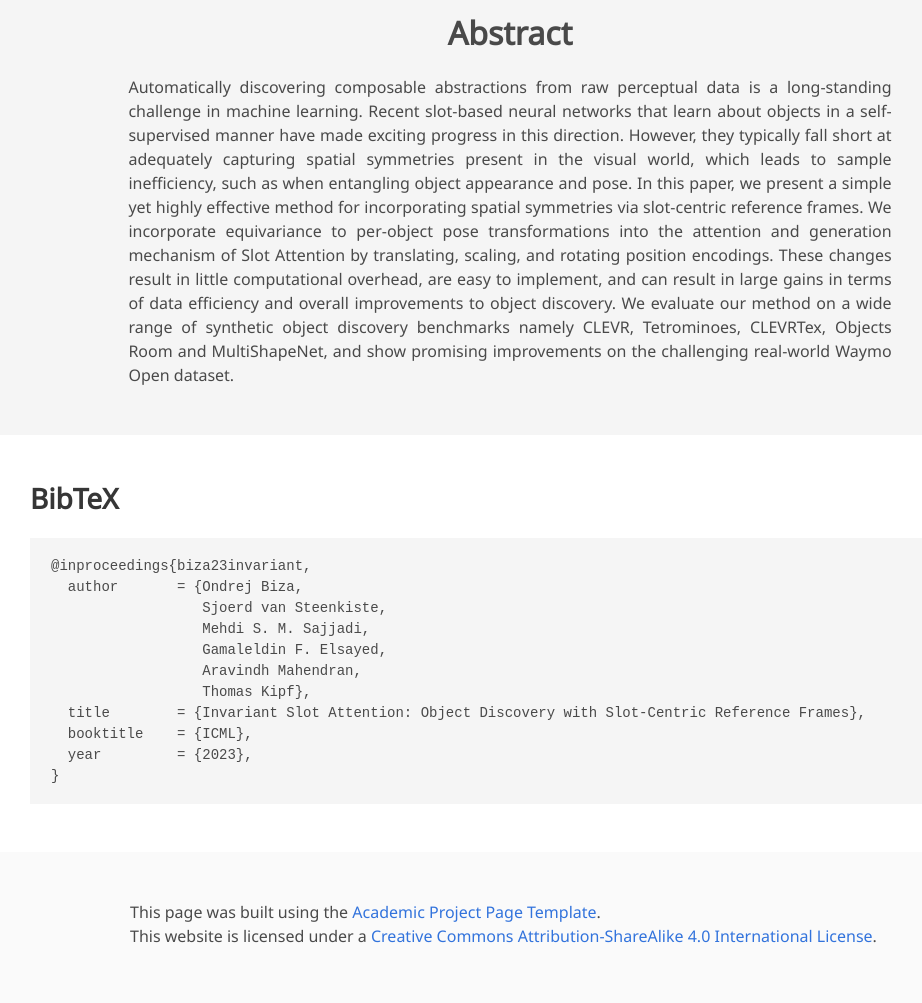
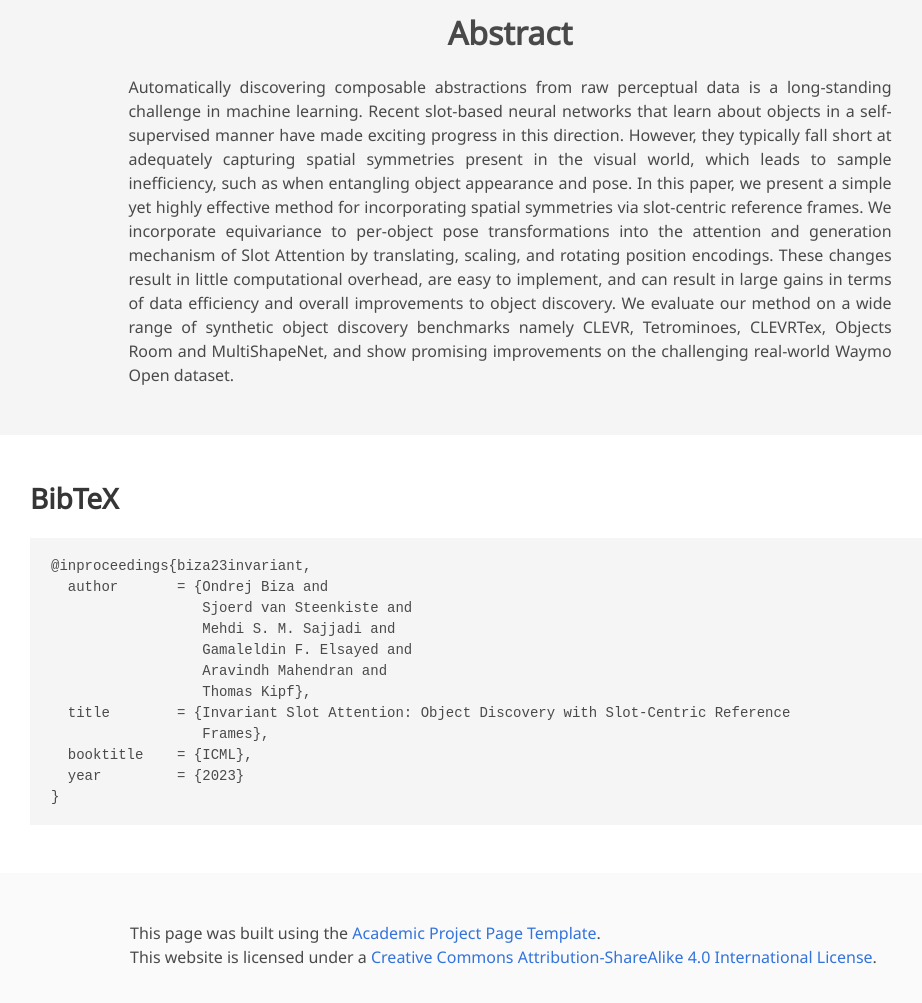
Before and after one commit to invariantsa/invariantsa.github.io, a plain HTML site: page index.html in a window 1280 px wide. Shown: the part 776-1779 px from the top of the page, without its empty margins (130-1052 px from the left). Drawn offline with nearby package versions, Linux system fonts and the light colour scheme; some icons are missing; a web font is replaced by a local one.

Commit message:
citation

```diff
--- a/index.html
+++ b/index.html
@@ -205,15 +205,16 @@
       <h2 class="title">BibTeX</h2>
       <pre>
 <code>@inproceedings{biza23invariant,
-  author       = {Ondrej Biza,
-                  Sjoerd van Steenkiste,
-                  Mehdi S. M. Sajjadi,
-                  Gamaleldin F. Elsayed,
-                  Aravindh Mahendran,
+  author       = {Ondrej Biza and
+                  Sjoerd van Steenkiste and
+                  Mehdi S. M. Sajjadi and
+                  Gamaleldin F. Elsayed and
+                  Aravindh Mahendran and
                   Thomas Kipf},
-  title        = {Invariant Slot Attention: Object Discovery with Slot-Centric Reference Frames},
+  title        = {Invariant Slot Attention: Object Discovery with Slot-Centric Reference
+                  Frames},
   booktitle    = {ICML},
-  year         = {2023},
+  year         = {2023}
 }</code></pre>
     </div>
 </section>
```
